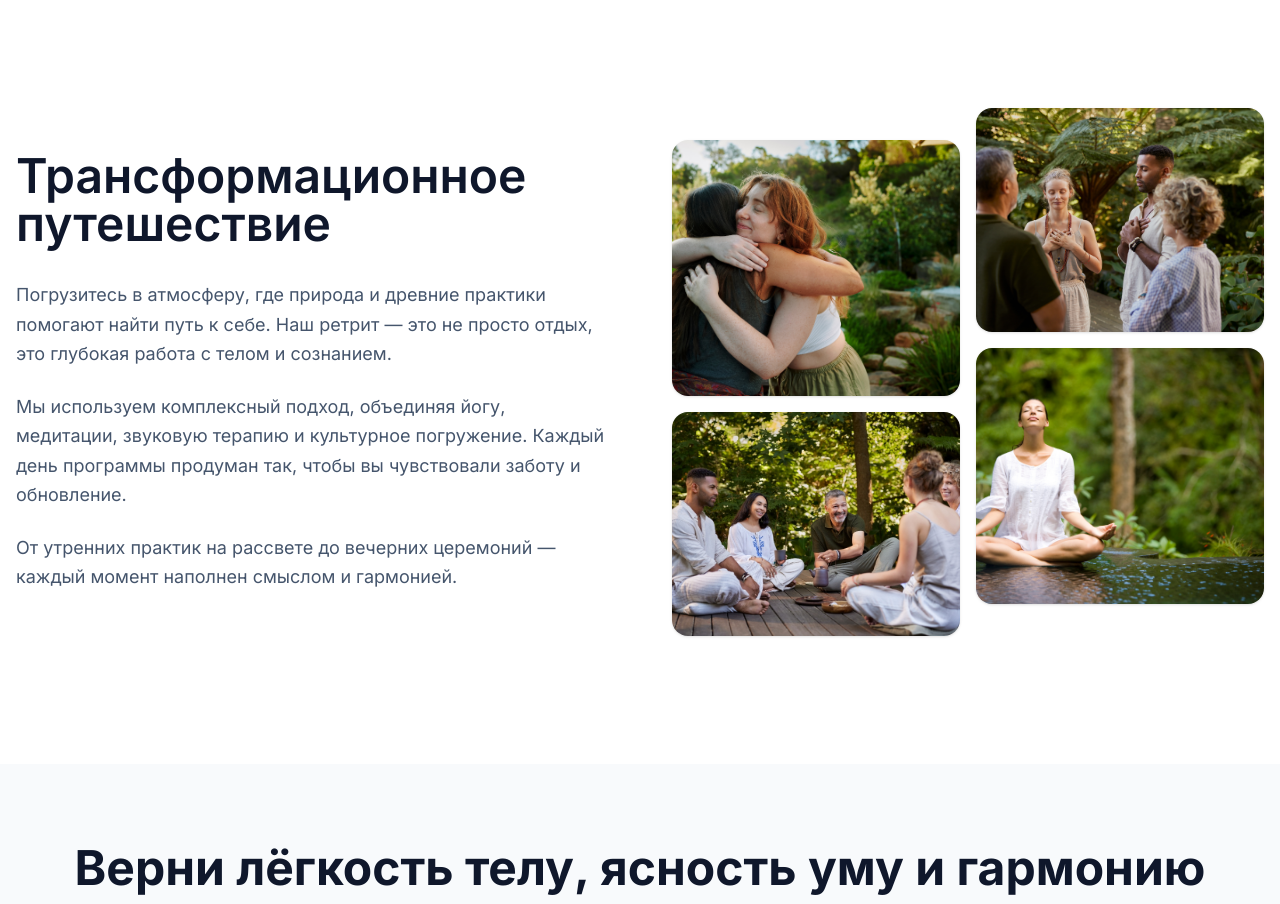
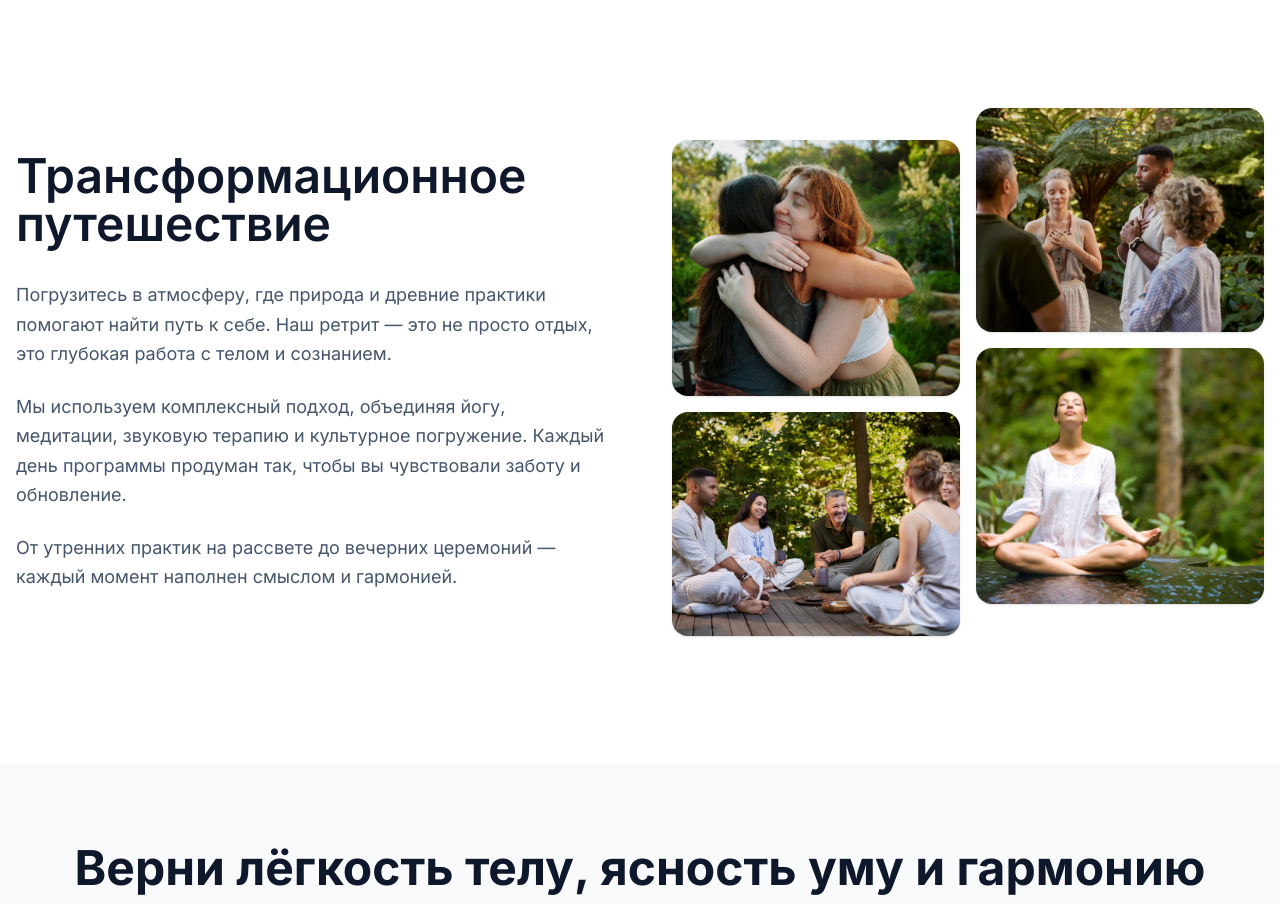
Before and after one commit to vladimirshvh-retreat/retreatkz_railway, a Next.js app: page / in a window 1280 px wide. Shown: the part 820-1724 px from the top of the page. Built offline with nearby package versions, Linux system fonts and the light colour scheme.

Commit message:
Center subjects in Journey 1 and 4 images

```diff
--- a/src/components/sections/transformational-journey.tsx
+++ b/src/components/sections/transformational-journey.tsx
@@ -46,7 +46,7 @@ export function TransformationalJourney() {
                                     src={images[0]}
                                     alt="Journey 1"
                                     fill
-                                    className="object-cover object-center hover:scale-105 transition-transform duration-700"
+                                    className="object-cover object-[25%_50%] scale-110 hover:scale-115 transition-transform duration-700"
                                 />
                             </div>
                             <div className="relative h-40 md:h-56 rounded-2xl overflow-hidden shadow-sm">
@@ -72,7 +72,7 @@ export function TransformationalJourney() {
                                     src={images[3]}
                                     alt="Journey 4"
                                     fill
-                                    className="object-cover object-center hover:scale-105 transition-transform duration-700"
+                                    className="object-cover object-[25%_50%] scale-110 hover:scale-115 transition-transform duration-700"
                                 />
                             </div>
                         </FadeIn>
```
